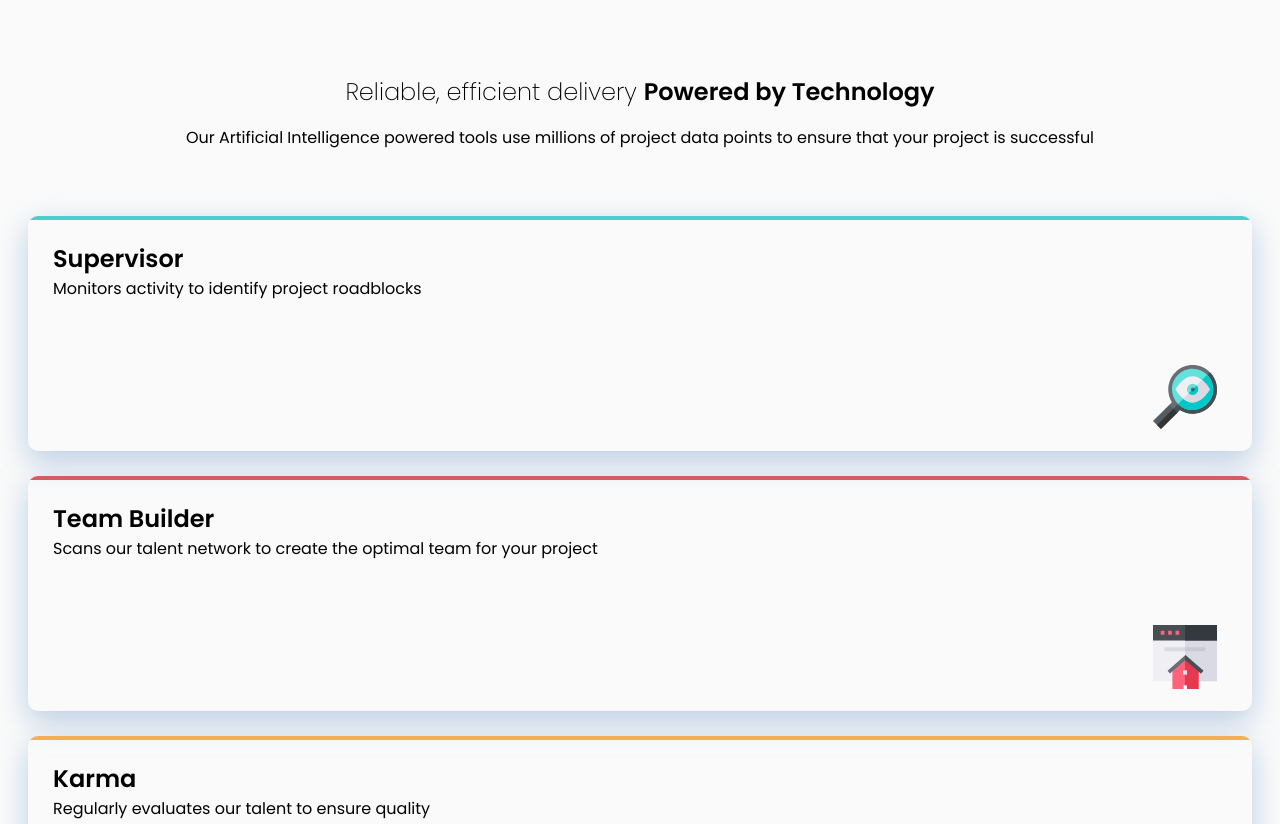
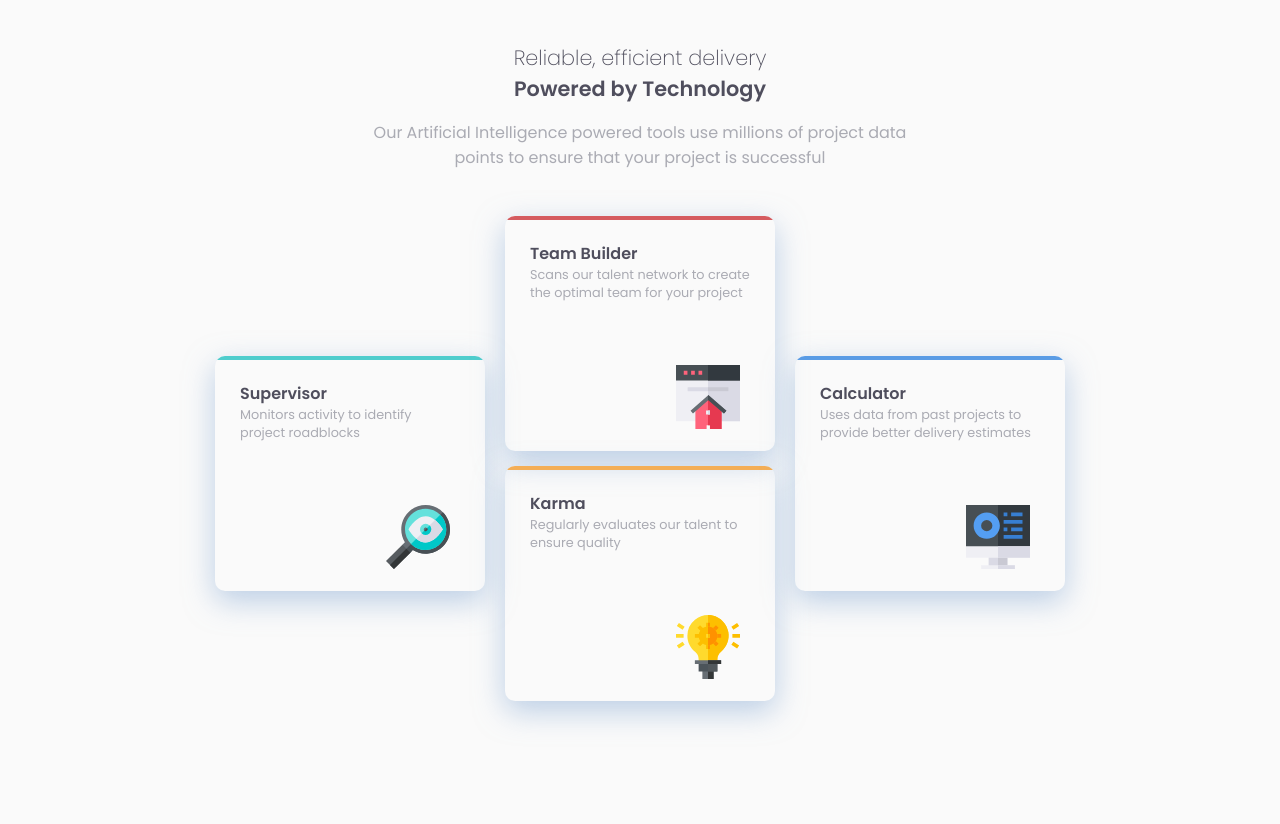
Before and after one commit to dduvanpantoja/four-card, a plain HTML site: page index.html in a window 1280 px wide. Shown: the top 824 px of the page. After the commit the page ends 800 px from the top, so only its background shows below. Drawn offline with Linux system fonts and the light colour scheme.

Commit message:
En la version movil se agrego el color a todo el texto

```diff
--- a/asset/css/style.css
+++ b/asset/css/style.css
@@ -13,26 +13,30 @@
 body {
   background-color: var(--bg-body);
   font-family: 'Poppins', sans-serif;
+  max-width: 1024px;
+  /* max-height: 768px; */
+  margin-left: auto;
+  margin-right: auto;
 }
 
 .main-header {
   text-align: center;
-  padding: 50px 40px;
+  padding: 50px 20px;
 }
 
 .main-title {
-  font-size: 1.5rem;
+  font-size: 1.3rem;
   font-weight: 200;
+  color:var(--bold-text);
 }
 
 .subtitle {
-  /* background-color: green; */
+  color: var(--light-text);
 }
 
 .cards {
   display: grid;
   padding: 0 20px;
-
 }
 
 .card {
@@ -72,10 +76,12 @@ body {
 
 .card-title {
   margin: 0;
+  color: var(--bold-text);
 }
 
 .card-description {
   margin: 0;
+  color: var(--light-text);
 }
 
 .card:first-child::after {
@@ -100,3 +106,59 @@ body {
   right:35px;
   bottom: 15px;
 }
+
+/* Para Desktop */
+
+@media screen and (min-width: 768px) {
+
+  .main-header {
+    width: 550px;
+    margin-left: auto;
+    margin-right: auto;
+    padding: 20px 20px 30px 20px;
+  }
+
+  .main-title {
+    padding: 0px 112px;
+  }
+
+  .subtitle {
+    font-size: 1rem;
+    color: var(--light-text);
+  }
+
+  .cards {
+    grid-template-columns: repeat(3, 270px);
+    grid-template-rows: repeat(2, 230px);
+    justify-content: center;
+    gap: 20px;
+  }
+
+  .card {
+    margin-bottom: 0;
+  }
+
+  .card:first-child,
+  .card:last-child {
+    margin-top: 140px;
+  }
+
+  .card:nth-child(3) {
+    grid-column: 2 / 3;
+    grid-row: 2 / 3;
+  }
+
+  .card-title {
+    font-size: 1em;
+    color:var(--bold-text)
+  }
+
+  .card-description {
+    font-size: 0.8rem;
+    color: var(--light-text);
+  }
+
+  .card::after {
+    content: var(--icon);
+  }
+}
```
